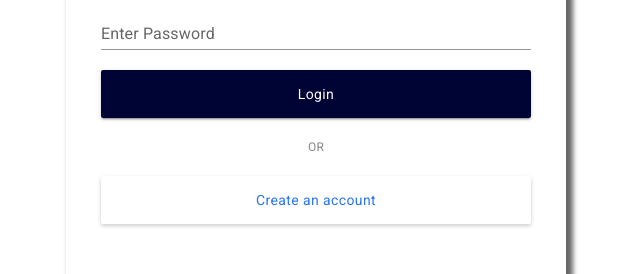
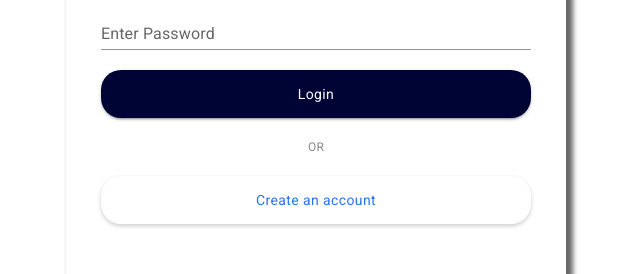
Before and after one commit to Anway04/Daily_Bugle, a React (Create React App) app in the folder client/: page /account in a window 1280 px wide. Shown: the part 550-824 px from the top of the page, without its empty margins (324-964 px from the left). Built offline with nearby package versions, Linux system fonts and the light colour scheme.

Commit message:
Update Login.jsx

```diff
--- a/client/src/components/account/Login.jsx
+++ b/client/src/components/account/Login.jsx
@@ -35,7 +35,7 @@ const LoginButton = styled(Button)`
     background: #000435;
     color: #fff;
     height: 48px;
-    border-radius: 2px;
+    border-radius: 20px;
 `;
 
 const SignupButton = styled(Button)`
@@ -43,7 +43,7 @@ const SignupButton = styled(Button)`
     background: #fff;
     color: #2874f0;
     height: 48px;
-    border-radius: 2px;
+    border-radius: 20px;
     box-shadow: 0 2px 4px 0 rgb(0 0 0 / 20%);
 `;
 
```
